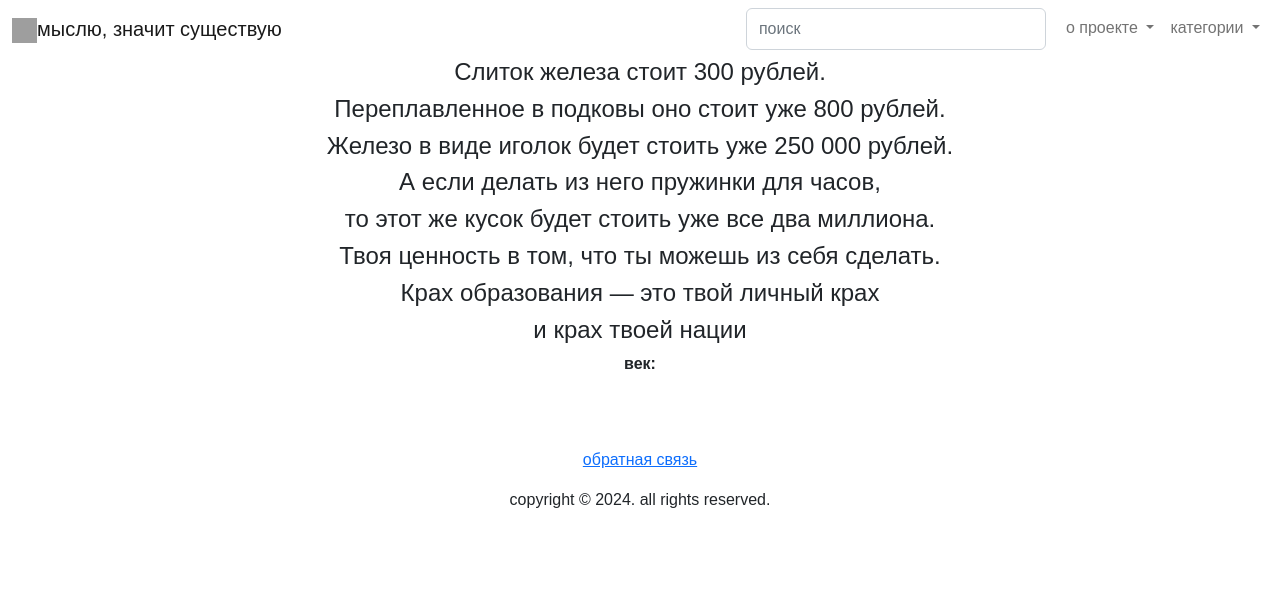
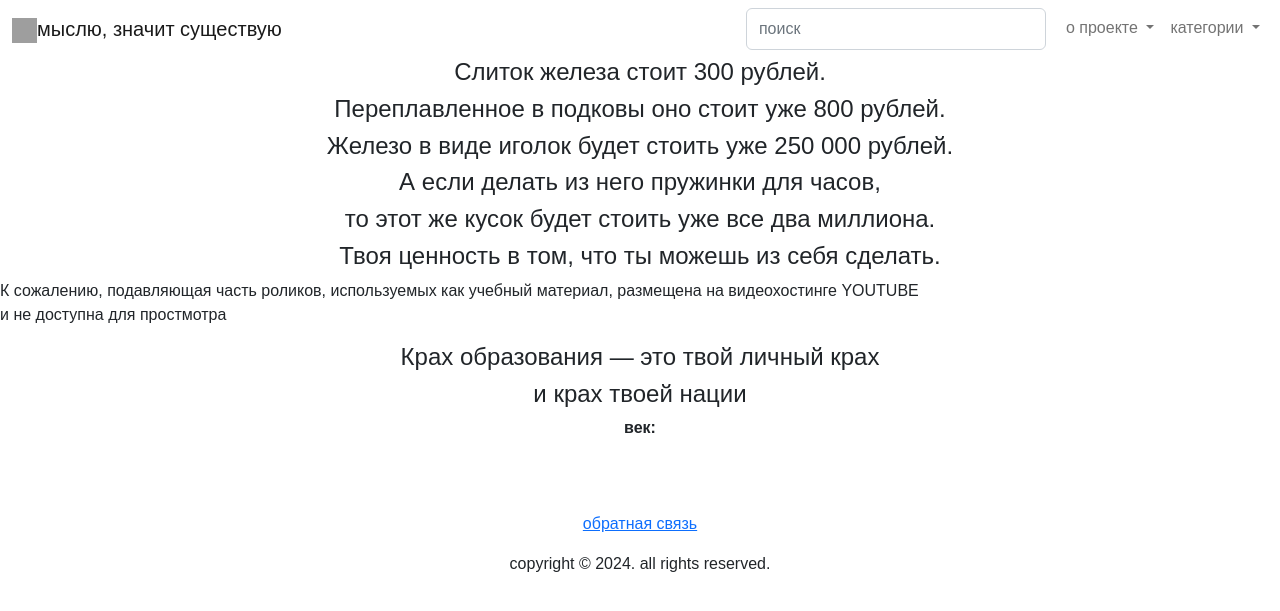
Before and after one commit to Ark005/edu, a Django app: page / in a window 1280 px wide. Shown: the top 611 px of the page. Run offline with Django 4.2, Linux system fonts and the light colour scheme; data that the repository does not hold is empty; parts of the project's set-up code (start-up, migrations or seed data) failed here and were passed over; grey boxes are pictures that could not be loaded.

Commit message:
Base seo v1

```diff
--- a/backend/web/templates/index.html
+++ b/backend/web/templates/index.html
@@ -13,7 +13,8 @@
                             <h4>Твоя ценность в том, что ты можешь из себя сделать.</h4>
     </center>
 
-
+К сожалению, подавляющая часть роликов, используемых как учебный материал, размещена на видеохостинге YOUTUBE
+    <p> и не доступна для простмотра</p>
     <center>
     {% comment %}    <h4> Уничтожение любой нации не требует атомных бомб
             <h4> или использования ракет дальнего радиуса действия.
```
